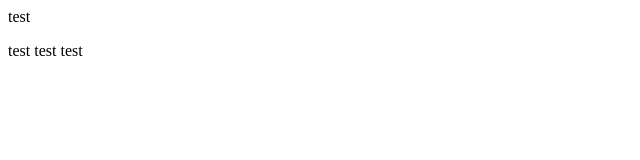
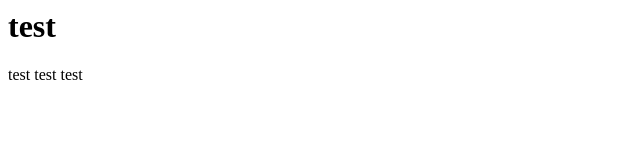
Before and after one commit to Anas282828/repo, a plain HTML site: page index.html in a window 1280 px wide. Shown: the whole page, without its empty margins (0-640 px from the left). Drawn offline with Linux system fonts and the light colour scheme.

Commit message:
Ajouté/modifié index.html dans branche2

```diff
--- a/index.html
+++ b/index.html
@@ -1,4 +1,4 @@
-<html
+<html>
     <h1>test</h1>
     <p>test test test</p>
 </html>
```
